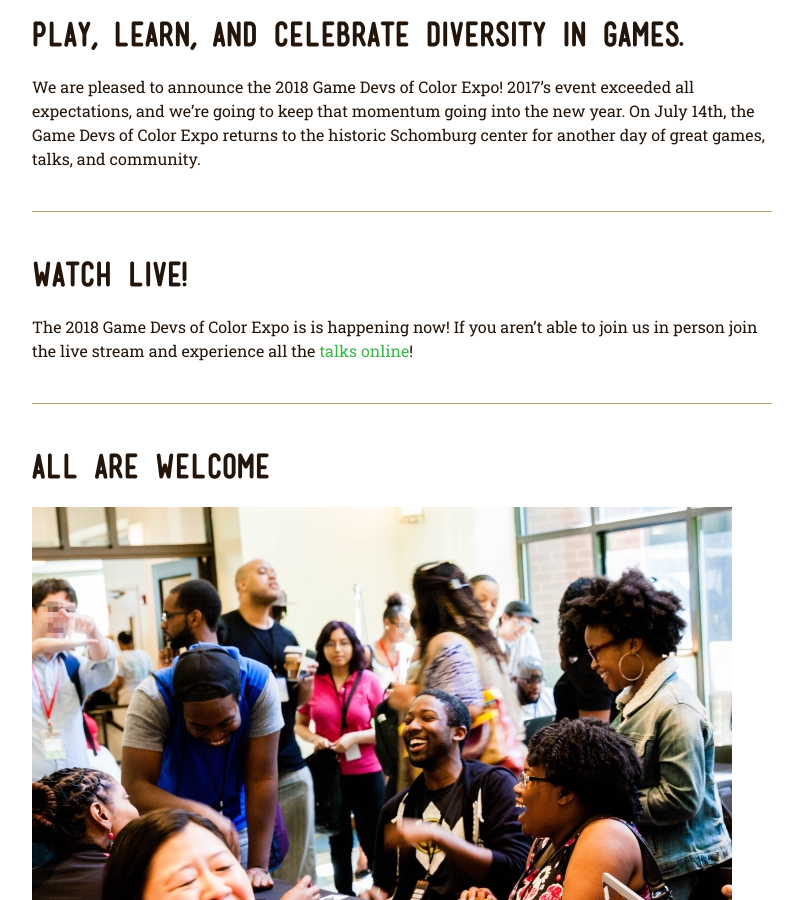
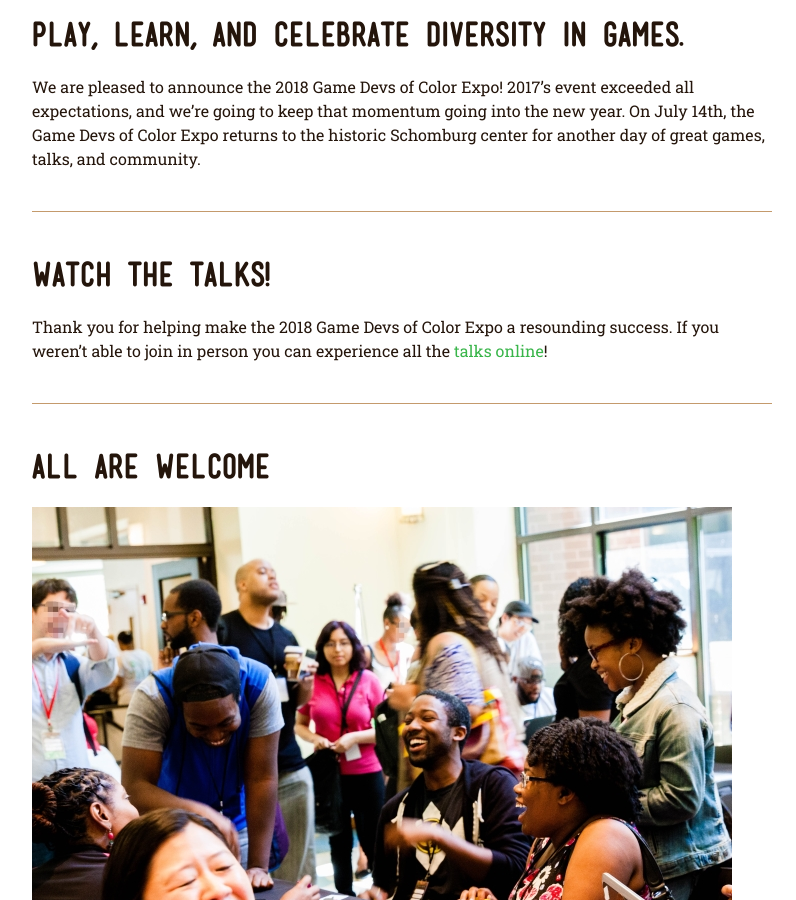
Before and after one commit to BrooklynGamery/gdocexpo, a Jekyll site: the page built from index-content.markdown, in a window 1280 px wide and 900 px high, scrolled down 348 px. Shown: the whole window, without its empty margins (238-1034 px from the left). Built offline with Jekyll 4.4.1, drawn with Linux system fonts in a browser that asks for light colours; our own code applies the rules of GitHub Pages for plain Markdown files; comment, search, counter and statistics services are not loaded.

```diff
--- a/index-content.markdown
+++ b/index-content.markdown
@@ -8,9 +8,9 @@
 * [Call for Volunteers ](http://bit.ly/gdoc18volunteer) -->
 ----
 
-## Watch Live!
+## Watch the talks!
 
-The 2018 Game Devs of Color Expo is is happening now! If you aren't able to join us in person join the live stream and experience all the <a href="https://www.youtube.com/watch?v=vLaBsMsWSdQ"> talks online</a>!
+Thank you for helping make the 2018 Game Devs of Color Expo a resounding success. If you weren't able to join in person you can experience all the <a href="https://www.youtube.com/watch?v=vLaBsMsWSdQ"> talks online</a>!
 
 ----
 
```
